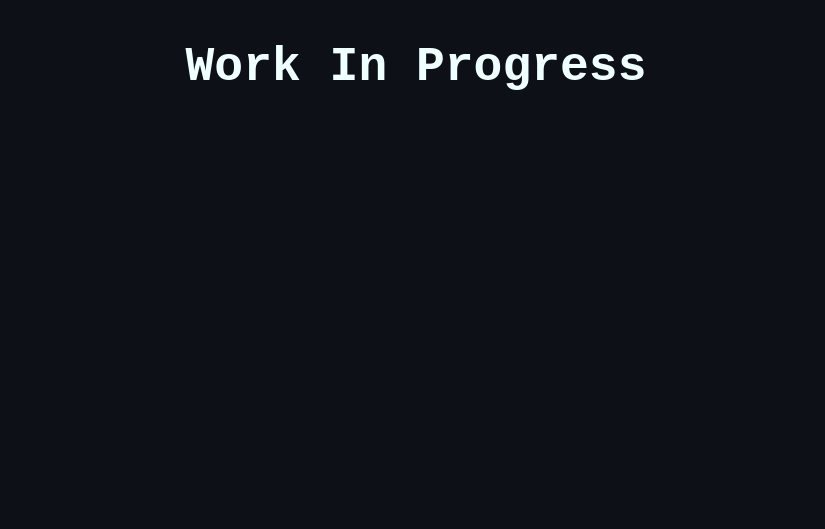
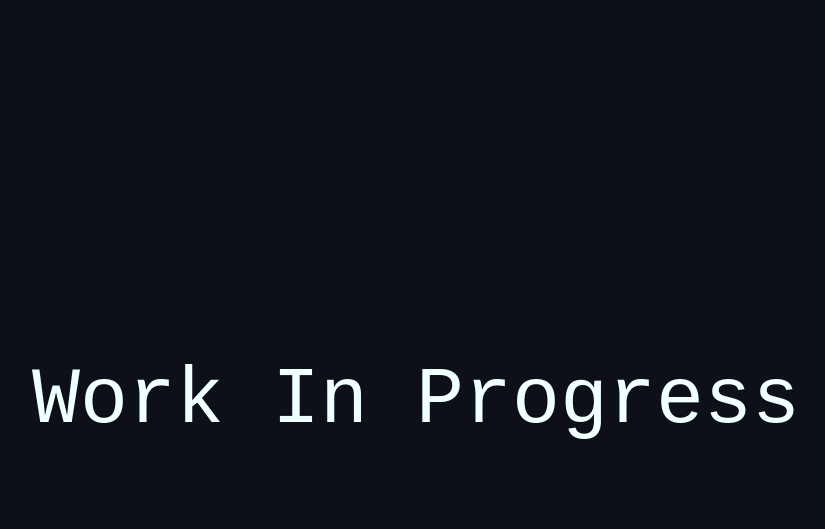
Before and after one commit to Nikkoro/nikkoro.github.io, a plain HTML site: page index.html in a window 1280 px wide. Shown: the whole page, without its empty margins (224-1049 px from the left). Drawn offline with Linux system fonts and the light colour scheme.

Commit message:
Updated css

```diff
--- a/css/style.css
+++ b/css/style.css
@@ -4,15 +4,62 @@ body {
 
 
 .main {
-	display: flex;
-	justify-content: center;
+	width:100%;
+	height: 100vh;
+	display: grid;
+	place-items: center;
 }
 
-.main h1 {
+
+.main2 p {
 	color: #F0FFFF;
 	font-family: 'Courier New', monospace;
-	font-size: 48px;
 	text-transform: capitalize;
+}
 
+.main2 p::before {
+  transform: scaleX(0);
+  transform-origin: bottom right;
+}
 
+.main2 p:hover::before {
+  transform: scaleX(1);
+  transform-origin: bottom left;
 }
+
+.main2 p::before {
+  content: " ";
+  display: block;
+  position: absolute;
+  top: 0; right: 0; bottom: 0; left: 0;
+  inset: 0 0 0 0;
+  background: hsl(215, 21%, 17%);
+  z-index: -1;
+  transition: transform .3s ease;
+}
+
+.main2 p {
+  position: relative;
+  font-size: 5rem;
+}
+
+html {
+  block-size: 100%;
+  inline-size: 100%;
+}
+
+body {
+  min-block-size: 100%;
+  min-inline-size: 100%;
+  margin: 0;
+  box-sizing: border-box;
+  display: grid;
+  place-content: center;
+  font-family: system-ui, sans-serif;
+}
+
+@media (orientation: landscape) {
+  body {
+    grid-auto-flow: column;
+  }
+}
--- a/index.html
+++ b/index.html
@@ -7,9 +7,8 @@
 	<link rel="stylesheet" href="css/style.css"
 </head>
 <body>
-
-<div class ="main">
-<h1> Work in progress </h1>
-</div>
+	<div class ="main">
+		<div class="main2"><p> Work in progress </p></div>
+	</div>
 </body>
 </html>
```
